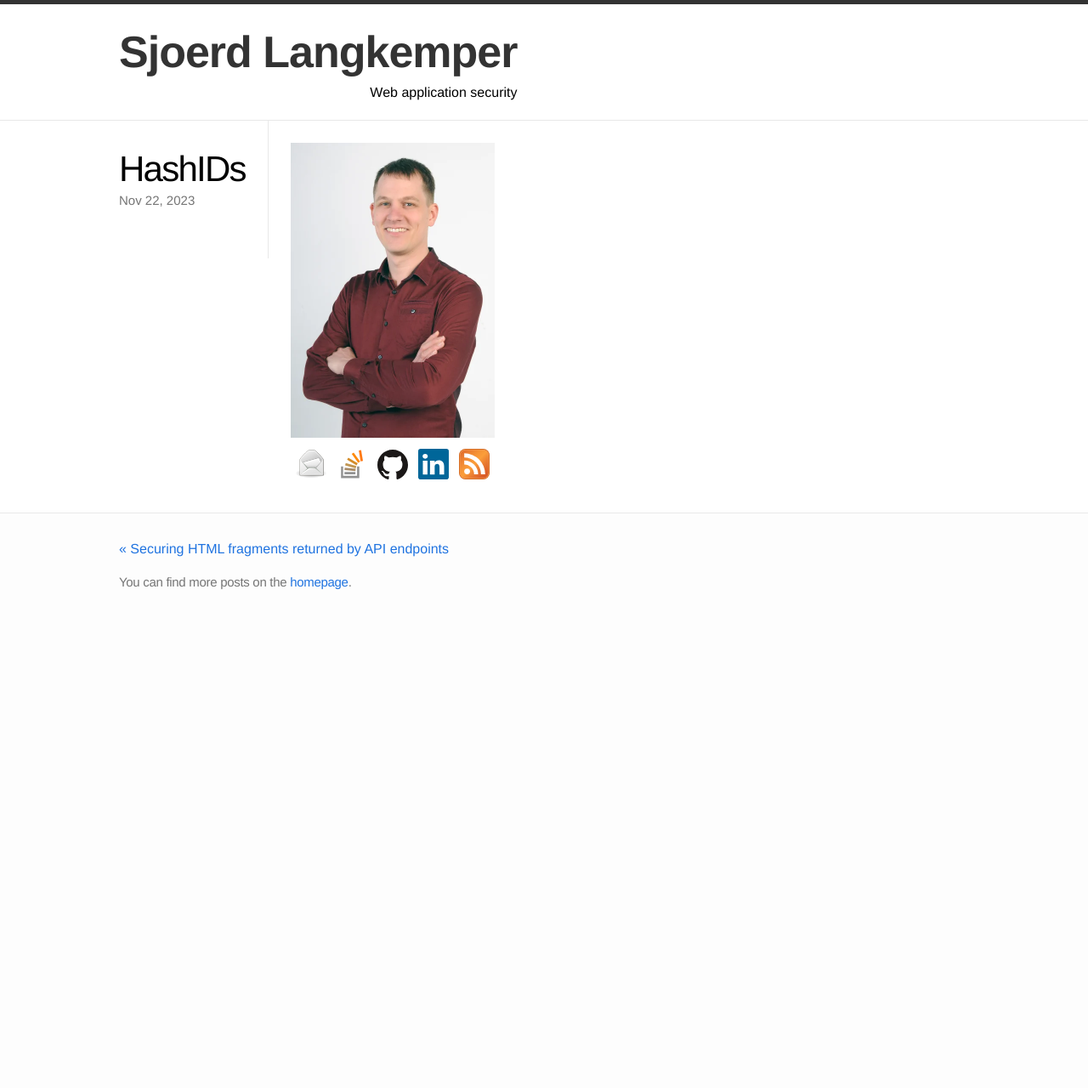
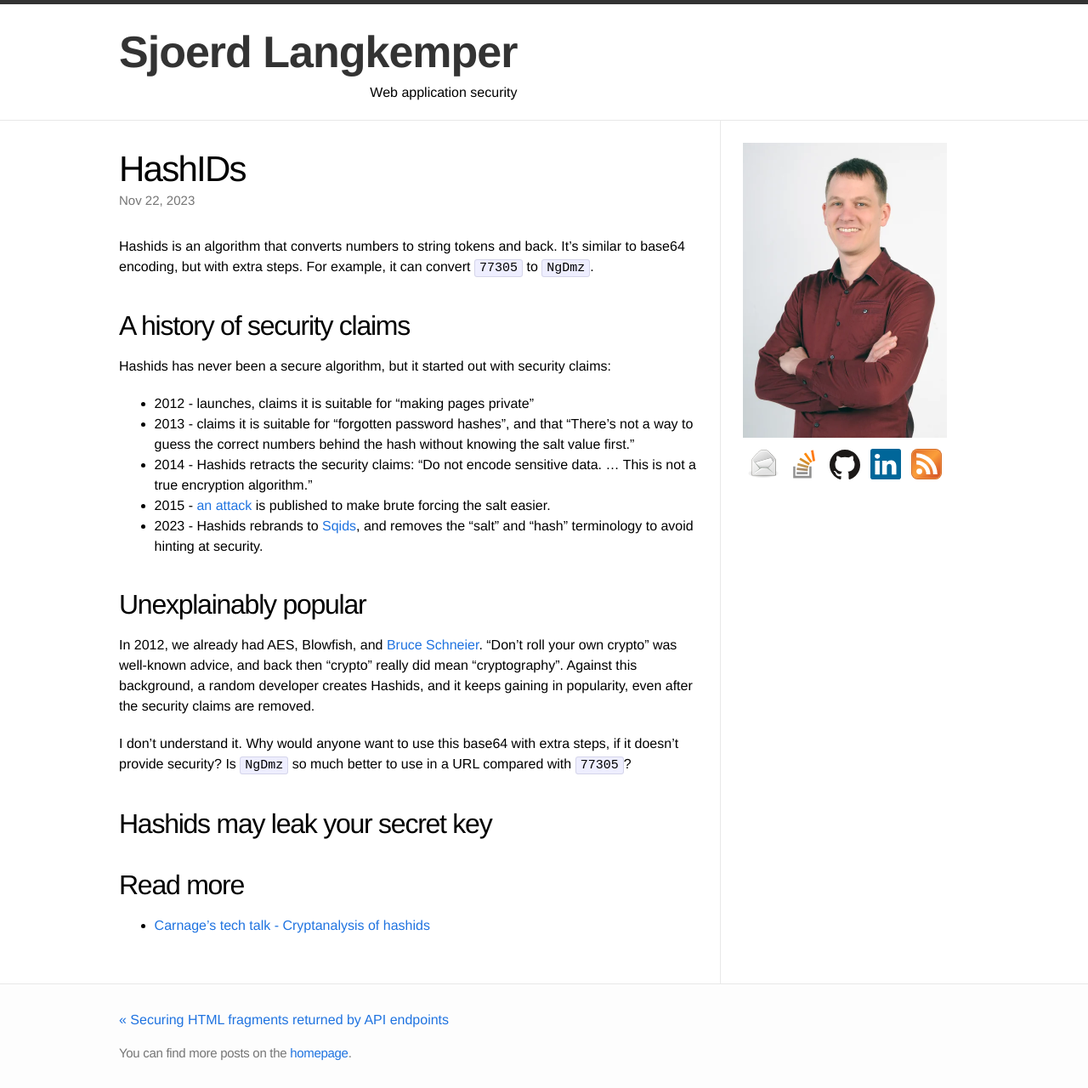
Before and after one commit to Sjord/Sjord.github.io, a Jekyll site: the page built from _posts/2023-11-08-hashids-expose-salt-value.md, in a window 1280 px wide. Shown: the whole page at 85% size. Built offline with Jekyll 4.4.1, drawn with Linux system fonts in a browser that asks for light colours; before the commit the page ends 900 px from its top, so only the background shows below that.

Commit message:
Write more about hashids

```diff
--- a/_posts/2023-11-08-hashids-expose-salt-value.md
+++ b/_posts/2023-11-08-hashids-expose-salt-value.md
@@ -6,3 +6,30 @@ date: 2023-11-22
 ---
 
 <!-- Photo source: https://pixabay.com/photos/wall-bricks-shadow-home-texture-1358958/ -->
+
+Hashids is an algorithm that converts numbers to string tokens and back. It's similar to base64 encoding, but with extra steps. For example, it can convert `77305` to `NgDmz`.
+
+## A history of security claims
+
+Hashids has never been a secure algorithm, but it started out with security claims:
+
+* 2012 - launches, claims it is suitable for "making pages private"
+* 2013 - claims it is suitable for "forgotten password hashes", and that "There's not a way to guess the correct numbers behind the hash without knowing the salt value first."
+* 2014 - Hashids retracts the security claims: "Do not encode sensitive data. ... This is not a true encryption algorithm."
+* 2015 - [an attack](https://carnage.github.io/2015/08/cryptanalysis-of-hashids) is published to make brute forcing the salt easier.
+* 2023 - Hashids rebrands to [Sqids](https://sqids.org/), and removes the "salt" and "hash" terminology to avoid hinting at security.
+
+## Unexplainably popular
+
+In 2012, we already had AES, Blowfish, and [Bruce Schneier](https://www.schneier.com/blog/archives/2011/04/schneiers_law.html). "Don't roll your own crypto" was well-known advice, and back then "crypto" really did mean "cryptography". Against this background, a random developer creates Hashids, and it keeps gaining in popularity, even after the security claims are removed.
+
+I don't understand it. Why would anyone want to use this base64 with extra steps, if it doesn't provide security? Is `NgDmz` so much better to use in a URL compared with `77305`?
+
+## Hashids may leak your secret key
+
+
+
+
+## Read more
+
+* [Carnage's tech talk - Cryptanalysis of hashids](https://carnage.github.io/2015/08/cryptanalysis-of-hashids)
```
